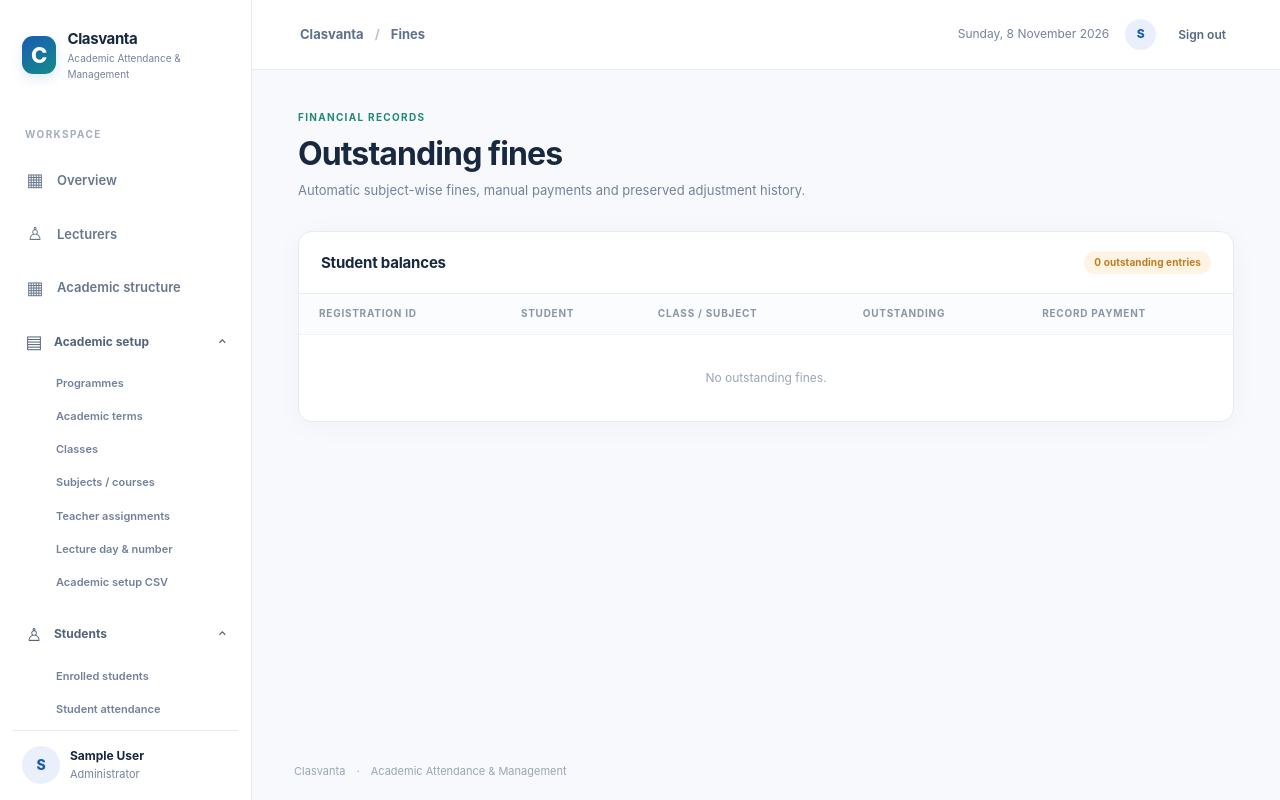
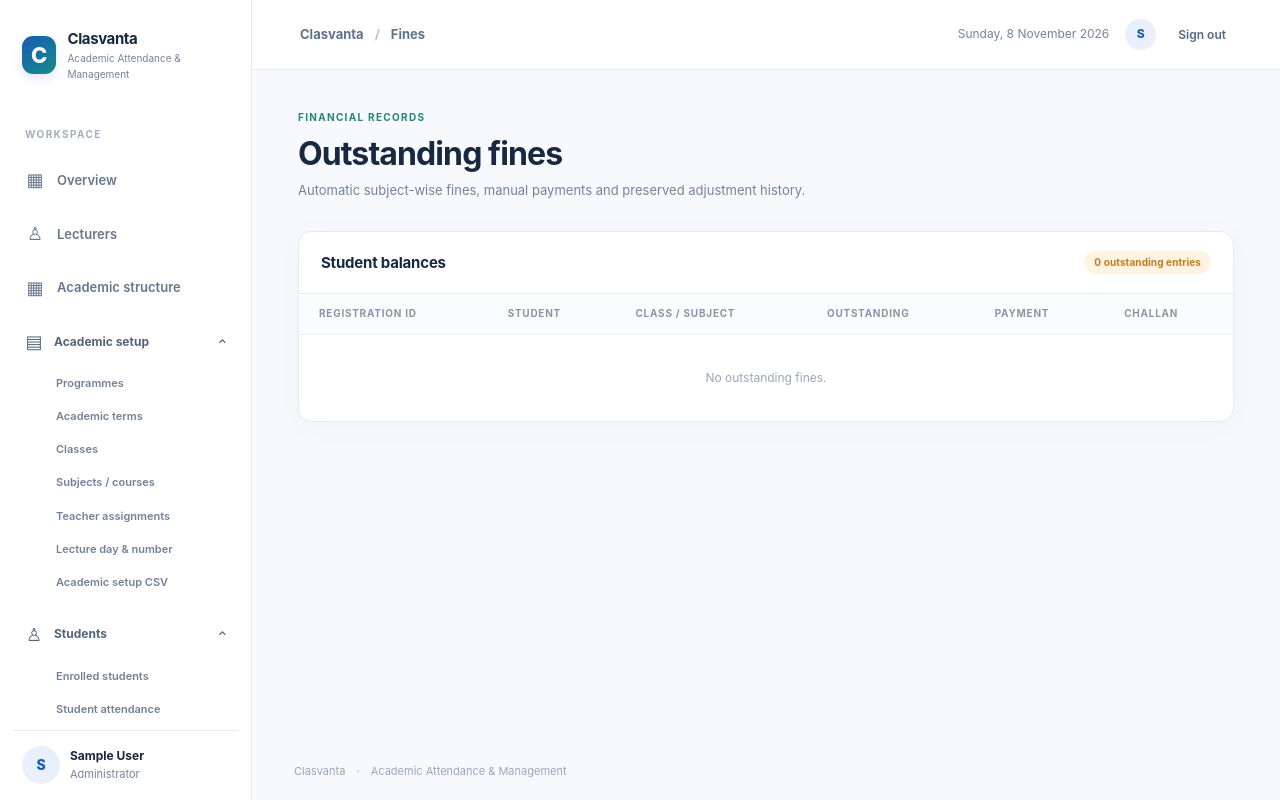
Before and after one commit to SobanSA/clasvanta, a Django app: page /fines/ in a window 1280 px wide. Run offline with Django 5.2, Linux system fonts and the light colour scheme; the visitor is signed in with stand-in values (Sample User, id 1); data comes from the database, SQL or seed files in the repository; data that the repository does not hold is empty; parts of the project's set-up code (start-up, migrations or seed data) failed here and were passed over.

Commit message:
v2.8.5: add print challan action to fines screen

```diff
--- a/templates/fines/dashboard.html
+++ b/templates/fines/dashboard.html
@@ -1,3 +1,5 @@
 {% extends 'base.html' %}{% block title %}Fine ledger | {{ app_branding.app_name }}{% endblock %}{% block crumb %}Fines{% endblock %}
-{% block content %}<div class="page-heading"><span class="eyebrow">FINANCIAL RECORDS</span><h1>Outstanding fines</h1><p>Automatic subject-wise fines, manual payments and preserved adjustment history.</p></div>
-<section class="panel"><div class="panel-head"><h2>Student balances</h2><span class="status-pill pending">{{ balances|length }} outstanding entries</span></div><div class="table-scroller"><table class="data-table"><thead><tr><th>Registration ID</th><th>Student</th><th>Class / Subject</th><th>Outstanding</th><th>Record payment</th></tr></thead><tbody>{% for row in balances %}<tr><td>{{ row.student__user__username }}</td><td>{{ row.student__user__first_name }}</td><td>{{ row.class_codes }} · {{ row.class_subject__subject__short_name }}</td><td><strong>Rs {{ row.balance|floatformat:2 }}</strong></td><td><form method="post" class="payment-form">{% csrf_token %}<input type="hidden" name="student" value="{{ row.student_id }}"><input type="hidden" name="offering" value="{{ row.class_subject_id }}"><input type="number" name="amount" min="0.01" max="{{ row.balance }}" step="0.01" placeholder="Amount" aria-label="Payment amount" required><input type="text" name="reference" placeholder="Reference" aria-label="Payment reference"><button class="btn btn-primary" type="submit">Record</button></form></td></tr>{% empty %}<tr><td colspan="5" class="empty-cell">No outstanding fines.</td></tr>{% endfor %}</tbody></table></div></section>{% endblock %}
+{% block content %}
+<div class="page-heading"><span class="eyebrow">FINANCIAL RECORDS</span><h1>Outstanding fines</h1><p>Automatic subject-wise fines, manual payments and preserved adjustment history.</p></div>
+<section class="panel"><div class="panel-head"><h2>Student balances</h2><span class="status-pill pending">{{ balances|length }} outstanding entries</span></div><div class="table-scroller"><table class="data-table"><thead><tr><th>Registration ID</th><th>Student</th><th>Class / Subject</th><th>Outstanding</th><th>Payment</th><th>Challan</th></tr></thead><tbody>{% for row in balances %}<tr><td>{{ row.student__user__username }}</td><td>{{ row.student_name }}</td><td>{{ row.class_codes }} · {{ row.class_subject__subject__short_name }}</td><td><strong>Rs {{ row.balance|floatformat:2 }}</strong></td><td><form method="post" class="payment-form">{% csrf_token %}<input type="hidden" name="student" value="{{ row.student_id }}"><input type="hidden" name="offering" value="{{ row.class_subject_id }}"><input type="number" name="amount" min="0.01" max="{{ row.balance }}" step="0.01" placeholder="Amount" aria-label="Payment amount" required><input type="text" name="reference" placeholder="Reference" aria-label="Payment reference"><button class="btn btn-primary" type="submit">Record</button></form></td><td><a class="btn btn-secondary" href="{% url 'fine_challan' row.student_id %}" target="_blank" rel="noopener">Print challan</a></td></tr>{% empty %}<tr><td colspan="6" class="empty-cell">No outstanding fines.</td></tr>{% endfor %}</tbody></table></div></section>
+{% endblock %}
```
